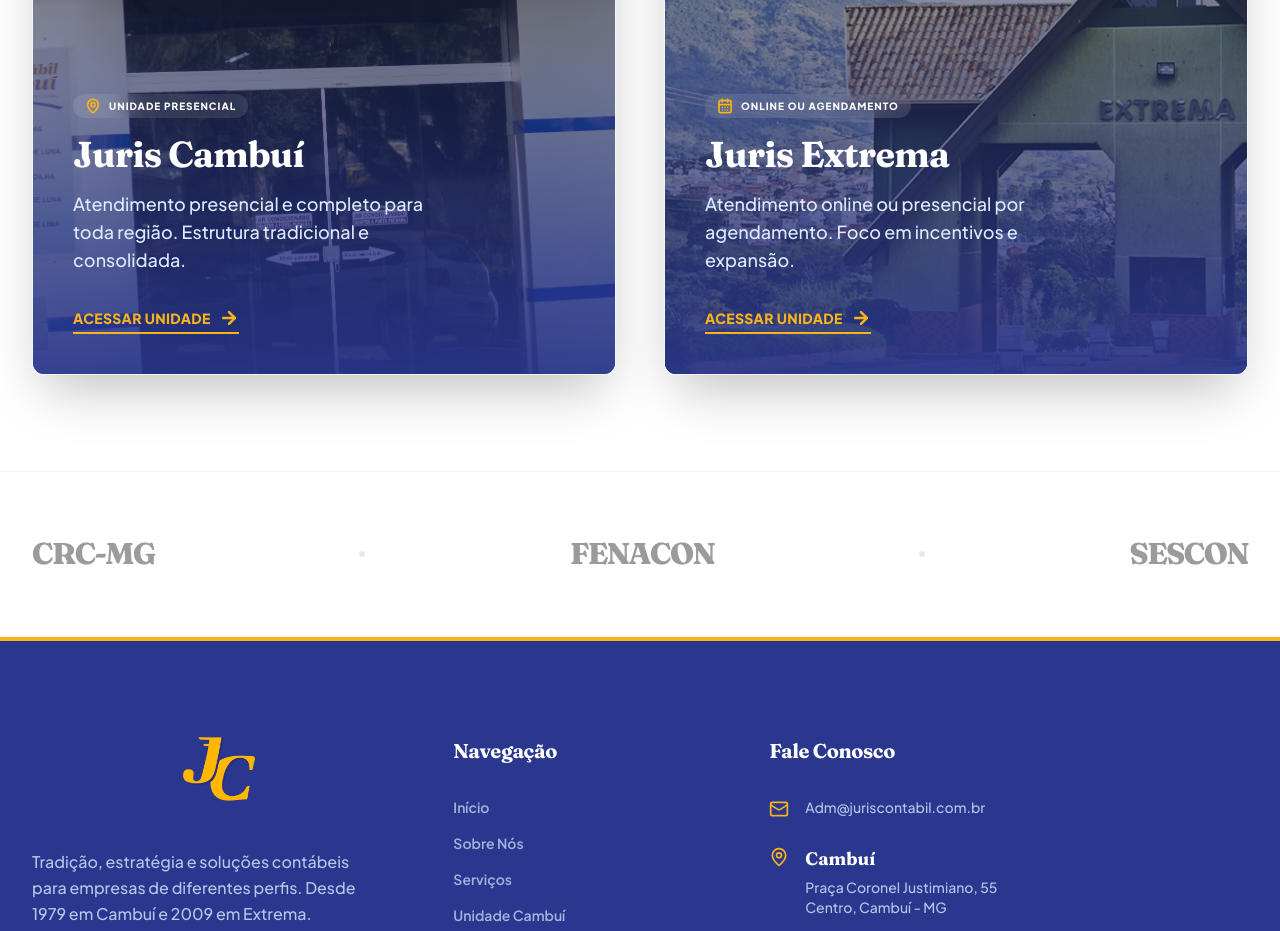
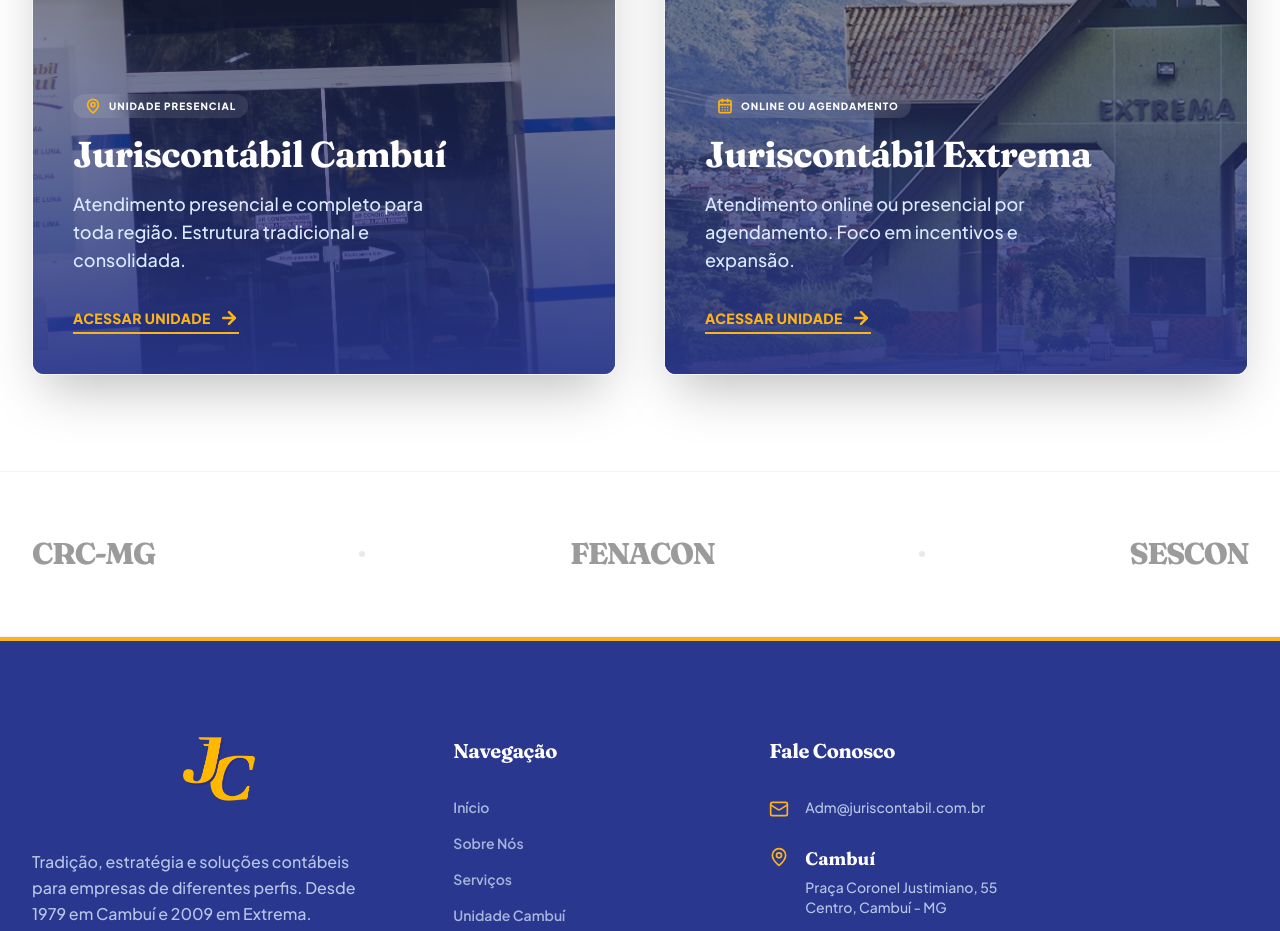
Before and after one commit to Miguel-Codar/juriscontabilidade, a React (Vite) app: page / in a window 1280 px wide. Shown: the part 960-1891 px from the top of the page. Built offline with nearby package versions, Linux system fonts and the light colour scheme.

Commit message:
Update branding to Juriscontábil (joined) and add Online Service to Extrema

```diff
--- a/pages/Home.tsx
+++ b/pages/Home.tsx
@@ -58,7 +58,7 @@
                    <MapPin size={16} className="mr-2 text-juris-yellow" strokeWidth={2.5} />
                    <span className="uppercase tracking-widest text-[10px] font-extrabold">Unidade Presencial</span>
                 </div>
-                <h3 className="text-4xl font-serif font-bold text-white mb-4">Juris Cambuí</h3>
+                <h3 className="text-4xl font-serif font-bold text-white mb-4">Juriscontábil Cambuí</h3>
                 <p className="text-blue-100 mb-8 font-medium text-base md:text-lg max-w-sm leading-relaxed">
                   Atendimento presencial e completo para toda região. Estrutura tradicional e consolidada.
                 </p>
@@ -89,7 +89,7 @@
                    <CalendarDays size={16} className="mr-2 text-juris-yellow" strokeWidth={2.5} />
                    <span className="uppercase tracking-widest text-[10px] font-extrabold">Online ou Agendamento</span>
                 </div>
-                <h3 className="text-4xl font-serif font-bold text-white mb-4">Juris Extrema</h3>
+                <h3 className="text-4xl font-serif font-bold text-white mb-4">Juriscontábil Extrema</h3>
                 <p className="text-blue-100 mb-8 font-medium text-base md:text-lg max-w-sm leading-relaxed">
                   Atendimento online ou presencial por agendamento. Foco em incentivos e expansão.
                 </p>
--- a/pages/UnitCambui.tsx
+++ b/pages/UnitCambui.tsx
@@ -43,7 +43,7 @@
                 <MapPin size={16} /> Unidade Presencial
              </div>
              <h1 className="text-5xl lg:text-7xl font-sora font-bold mb-8 leading-[1.05]">
-                 Juris Contábil <br/> <span className="text-transparent bg-clip-text bg-gradient-to-r from-juris-yellow to-white">Cambuí</span>
+                 Juriscontábil <br/> <span className="text-transparent bg-clip-text bg-gradient-to-r from-juris-yellow to-white">Cambuí</span>
              </h1>
              <p className="text-xl text-blue-100 font-medium mb-12 max-w-md leading-relaxed">
                  Assessoria contábil para empresas que buscam segurança, organização e decisões estratégicas.
--- a/pages/UnitExtrema.tsx
+++ b/pages/UnitExtrema.tsx
@@ -26,7 +26,7 @@
                 <CalendarDays size={16} /> Online ou Agendamento
              </div>
             <h1 className="text-5xl lg:text-7xl font-sora font-bold text-juris-blue mb-8 leading-[1.05]">
-                 Juris Contábil <br/> <span className="text-transparent bg-clip-text bg-gradient-to-r from-juris-yellow to-yellow-600">Extrema</span>
+                 Juriscontábil <br/> <span className="text-transparent bg-clip-text bg-gradient-to-r from-juris-yellow to-yellow-600">Extrema</span>
              </h1>
              <p className="text-xl text-gray-600 font-medium mb-12 max-w-md leading-relaxed">
                  Assessoria contábil para empresas que buscam crescimento estruturado, organização fiscal e decisões mais seguras. Atendimento online ou presencial por agendamento.
@@ -89,9 +89,10 @@
              {[
                  { icon: Globe, title: "Assessoria Contábil", desc: "Completa, do MEI ao Lucro Real, com foco digital.", meta: "Digital" },
                  { icon: Zap, title: "Incentivos Fiscais MG", desc: "Recuperação de créditos e Regimes Especiais (TTs).", meta: "Estratégia" },
-                 { icon: BarChart3, title: "Planejamento Tributário", desc: "Análise profunda para redução de carga tributária.", meta: "Economia" },
-                 { icon: TrendingUp, title: "Consultoria Financeira", desc: "Apoio na gestão e crescimento sustentável.", meta: "Gestão" }
-             ].map((item, i) => (
+                { icon: BarChart3, title: "Planejamento Tributário", desc: "Análise profunda para redução de carga tributária.", meta: "Economia" },
+                { icon: TrendingUp, title: "Consultoria Financeira", desc: "Apoio na gestão e crescimento sustentável.", meta: "Gestão" },
+                { icon: Globe, title: "Contabilidade Inteligente e Online", desc: "Gestão ágil e digital para sua empresa.", meta: "Inovação" }
+            ].map((item, i) => (
                  <div key={i} className="group bg-white p-8 rounded-card border border-gray-100 shadow-sm hover:shadow-hover hover:-translate-y-1 transition-all duration-300">
                      <div className="flex justify-between items-start mb-6">
                          <div className="p-3 bg-blue-50 text-juris-blue rounded-lg group-hover:bg-juris-blue group-hover:text-white transition-colors">
```
